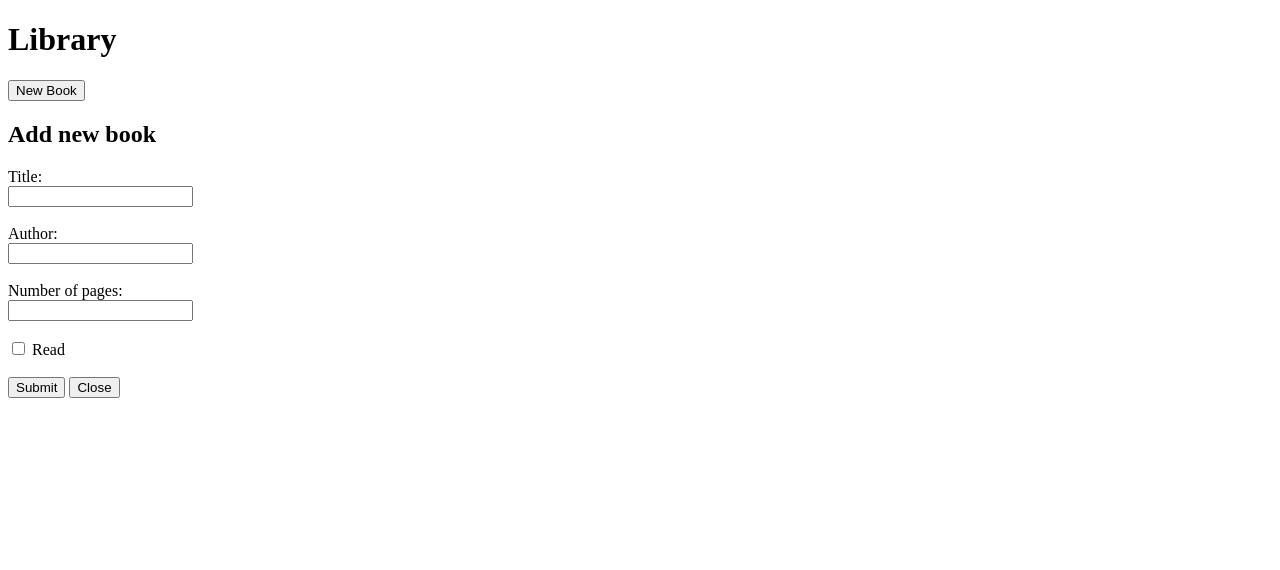
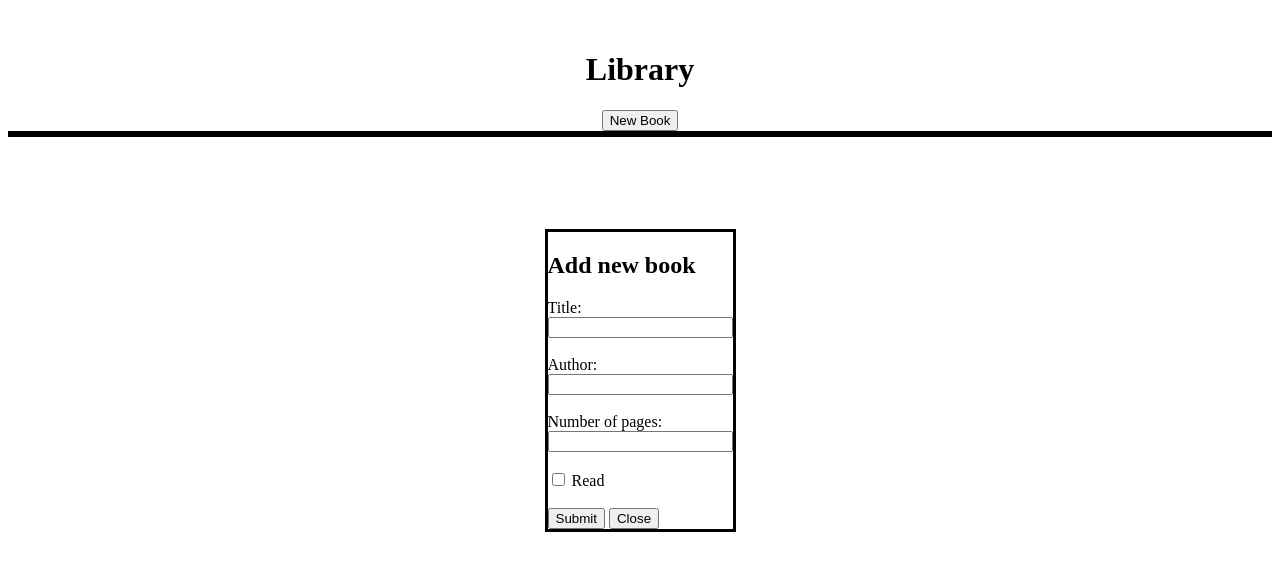
Before and after one commit to tomw66/Library, a plain HTML site: page index.html in a window 1280 px wide. Both pictures are taken after a click on the button "New Book". Drawn offline with Linux system fonts and the light colour scheme.

Commit message:
Improved design

```diff
--- a/index.html
+++ b/index.html
@@ -6,6 +6,7 @@
   <link rel="stylesheet" href="style.css">
 </head>
 <body>
+  <div class="header">
 <h1>Library</h1>
 <button id="newBook" onclick="openForm()">New Book</button>
 <div id="form">
@@ -21,7 +22,7 @@
         <label for="read">Read</label><br><br>
         <button type ="submit">Submit</button>
         <button onclick="closeForm()" type="button">Close</button>
-    </form>
+    </form></div>
 </div>
 <div id="container"></div>
 </body>
--- a/script.js
+++ b/script.js
@@ -19,9 +19,11 @@ function Book(title, author, pages, read) {
     myLibrary.push(newBook);
     loop();
   }
+
   function loop() {
     document.querySelectorAll('.card').forEach(e => e.remove());
     for (let i = 0; i < myLibrary.length; i++) {
+      //Generate card
       const card = document.createElement('div');
       card.classList.add('card');
       container.appendChild(card);
@@ -30,6 +32,7 @@ function Book(title, author, pages, read) {
       text.innerHTML = myLibrary[i].info();
       card.classList.add('text');
       card.appendChild(text);
+      //Generate delete button
       const deleteButton = document.createElement("BUTTON");
       deleteButton.innerHTML = "Delete";
       deleteButton.id = "delete" + i;
@@ -38,6 +41,7 @@ function Book(title, author, pages, read) {
         document.getElementById("card" + i).remove();
       }
       card.appendChild(deleteButton);
+      //Generate read button
       const readButton = document.createElement("BUTTON");
       if (myLibrary[i].read === true) {
         readButton.innerHTML = "Not read"}
@@ -60,8 +64,6 @@ function Book(title, author, pages, read) {
     }
   }
 
-  const theHobbit = new Book('The hobbit', 'J.R.R. Tolkien', 295, 'not read yet')
-
   function openForm() {
     document.getElementById("form").style.display = "block";
   }
--- a/style.css
+++ b/style.css
@@ -1,5 +1,18 @@
+.header{
+    display: flex;
+    justify-content: center;
+    align-items: center;
+    flex-direction: column;
+    margin-top: 30px;
+    }
+
 #form {
     display: none;
+    position: absolute;
+    border: solid;
+    margin-top: 600px;
+    background-color: white;
+
 }
 
 .card{
@@ -10,3 +23,16 @@
     width:200px;
     height: 250px;
 }
+
+.text {
+    text-align: center;
+    padding: 10px;
+    font-family:'Segoe UI', Tahoma, Geneva, Verdana, sans-serif;
+    font-size: 21px;
+}
+
+#container {
+    display: grid;
+    border: solid;
+    grid-template-columns: auto auto auto auto auto;
+}
```
